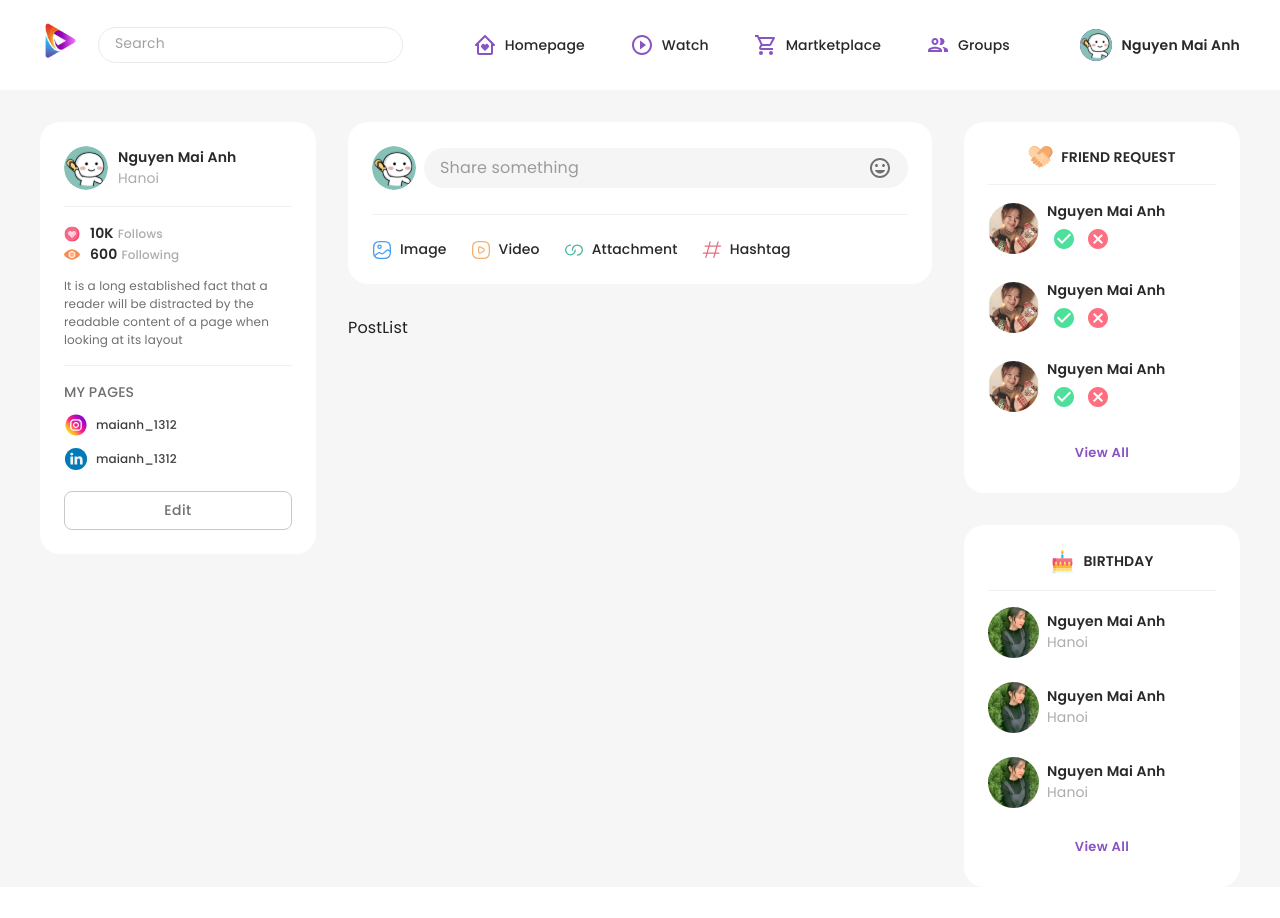
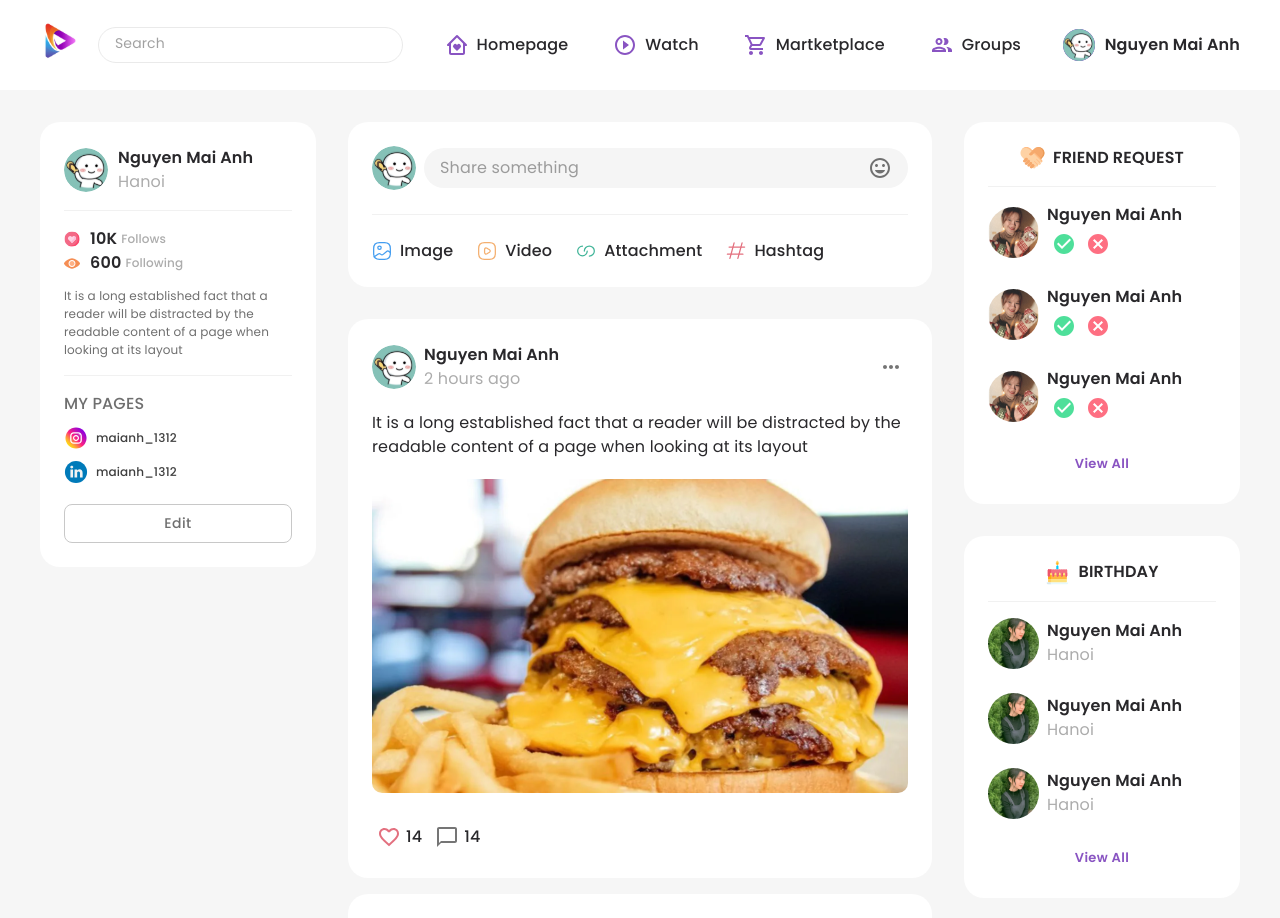
Before and after one commit to Sotatek-TanNguyen2/sotatek-fresher-k3, a React (Vite) app in the folder react-social-fe/: page / in a window 1280 px wide. Shown: the top 918 px of the page. Before the commit the page ends 887 px from the top, so only its background shows below. Built offline with nearby package versions, Linux system fonts and the light colour scheme.

Commit message:
post component done

```diff
--- a/react-social-fe/src/components/common/styled.tsx
+++ b/react-social-fe/src/components/common/styled.tsx
@@ -1,13 +1,11 @@
 import { Box, Button, Divider, Stack, styled, Typography } from '@mui/material';
 
 export const CustomText = styled(Typography)({
-  fontSize: 14,
   color: '#29282b',
 });
 
-export const LocationText = styled(Typography)({
+export const TimeLocationText = styled(Typography)({
   fontWeight: 400,
-  fontSize: 14,
   color: '#acacac',
 });
 
--- a/react-social-fe/src/components/friend-birth/FriendBirthday.tsx
+++ b/react-social-fe/src/components/friend-birth/FriendBirthday.tsx
@@ -3,7 +3,7 @@
 import {
   CustomCard,
   CustomDivider,
-  LocationText,
+  TimeLocationText,
   RowStack,
   Title,
   ViewAllButton,
@@ -45,7 +45,7 @@
             />
             <Box ml={1}>
               <Title>Nguyen Mai Anh</Title>
-              <LocationText>Hanoi</LocationText>
+              <TimeLocationText>Hanoi</TimeLocationText>
             </Box>
           </Stack>
         ))}
--- /dev/null
+++ b/react-social-fe/src/components/post-list/Post.tsx
@@ -0,0 +1,63 @@
+import {
+  ChatBubbleOutline,
+  FavoriteBorder,
+  MoreHoriz,
+} from '@mui/icons-material';
+import { Avatar, Box, IconButton, SvgIcon } from '@mui/material';
+import React from 'react';
+import {
+  CustomCard,
+  RowStack,
+  TimeLocationText,
+  Title,
+  CustomText,
+  Subtitle,
+  CustomDivider,
+} from '../common/styled';
+import AvaImg from '../../assets/imgs/avatar.svg';
+import ImgPost from '../../assets/imgs/post-img.svg';
+import { PostImage } from './styled';
+
+const Post: React.FC = () => {
+  return (
+    <CustomCard>
+      <RowStack>
+        <Avatar sx={{ width: 44, height: 44 }} src={AvaImg} />
+        <Box ml={1} flexGrow={1}>
+          <Title>Nguyen Mai Anh</Title>
+          <TimeLocationText>2 hours ago</TimeLocationText>
+        </Box>
+        <IconButton size="small">
+          <MoreHoriz />
+        </IconButton>
+      </RowStack>
+
+      <CustomText my={2.5}>
+        It is a long established fact that a reader will be distracted by the
+        readable content of a page when looking at its layout
+      </CustomText>
+      <PostImage src={ImgPost} alt="Post image" />
+      <RowStack mt={2.5}>
+        <RowStack mr={1}>
+          <IconButton size="small">
+            <SvgIcon
+              component={FavoriteBorder}
+              sx={{
+                color: '#e3707f',
+              }}
+            />
+          </IconButton>
+          <Subtitle>14</Subtitle>
+        </RowStack>
+        <RowStack>
+          <IconButton size="small">
+            <ChatBubbleOutline />
+          </IconButton>
+          <Subtitle>14</Subtitle>
+        </RowStack>
+      </RowStack>
+    </CustomCard>
+  );
+};
+
+export default Post;
--- a/react-social-fe/src/components/post-list/PostList.tsx
+++ b/react-social-fe/src/components/post-list/PostList.tsx
@@ -1,7 +1,23 @@
 import React from 'react';
+import { Avatar, Box, IconButton, Stack } from '@mui/material';
+import {
+  CustomCard,
+  RowStack,
+  TimeLocationText,
+  Title,
+} from '../common/styled';
+import { MoreHoriz } from '@mui/icons-material';
+import AvaImg from '../../assets/imgs/avatar.svg';
+import Post from './Post';
 
 const PostList: React.FC = () => {
-  return <div>PostList</div>;
+  return (
+    <Stack spacing={2}>
+      {[1, 2, 3].map((item) => (
+        <Post key={item} />
+      ))}
+    </Stack>
+  );
 };
 
 export default PostList;
--- /dev/null
+++ b/react-social-fe/src/components/post-list/styled.tsx
@@ -0,0 +1,6 @@
+import { styled } from '@mui/material';
+
+export const PostImage = styled('img')({
+  width: '100%',
+  borderRadius: '10px',
+});
--- a/react-social-fe/src/components/profile/Profile.tsx
+++ b/react-social-fe/src/components/profile/Profile.tsx
@@ -8,7 +8,7 @@
 import {
   CustomCard,
   CustomDivider,
-  LocationText,
+  TimeLocationText,
   RowStack,
   Subtitle,
   Title,
@@ -33,7 +33,7 @@
         />
         <Box>
           <Title>Nguyen Mai Anh</Title>
-          <LocationText>Hanoi</LocationText>
+          <TimeLocationText>Hanoi</TimeLocationText>
         </Box>
       </RowStack>
 
--- a/react-social-fe/src/pages/Home/Home.tsx
+++ b/react-social-fe/src/pages/Home/Home.tsx
@@ -16,8 +16,8 @@
         mt: '90px',
       }}
     >
-      <Container disableGutters maxWidth="lg">
-        <Grid container spacing={4} sx={{ pt: 4 }}>
+      <Container sx={{ pt: 4 }} disableGutters maxWidth="lg">
+        <Grid container spacing={4}>
           <Grid item xs={3}>
             <Profile />
           </Grid>
```
Also changed, not shown: react-social-fe/src/assets/imgs/post-img.svg (added).
